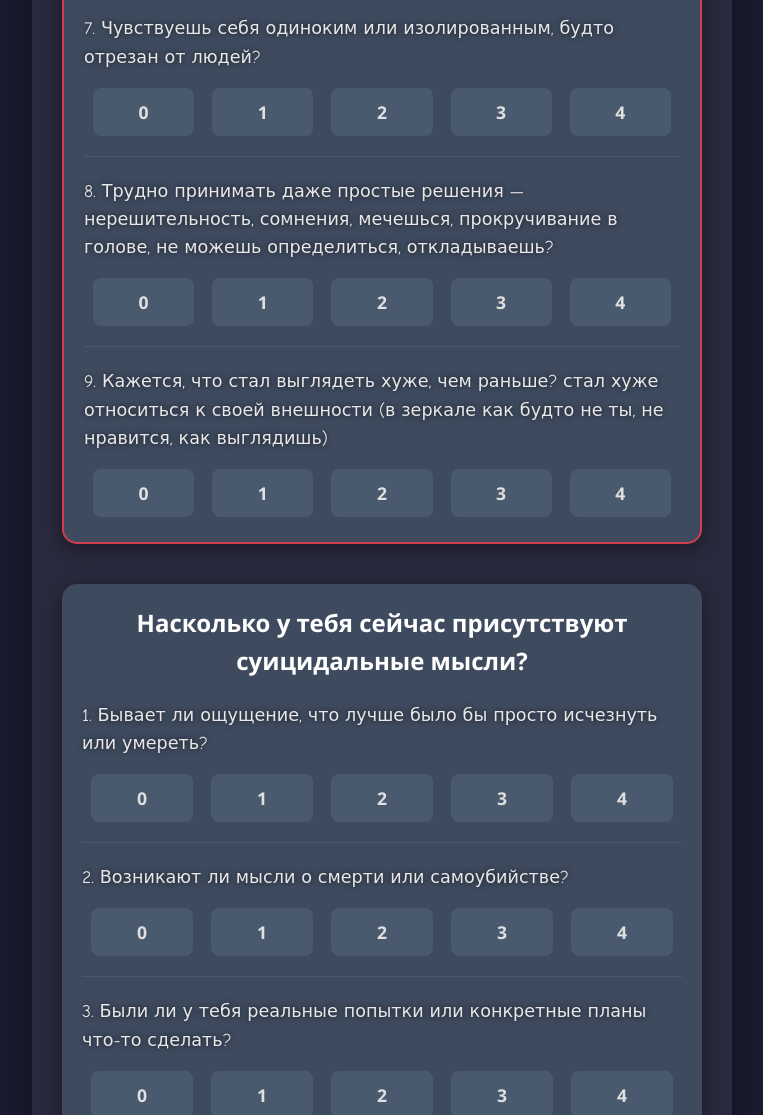
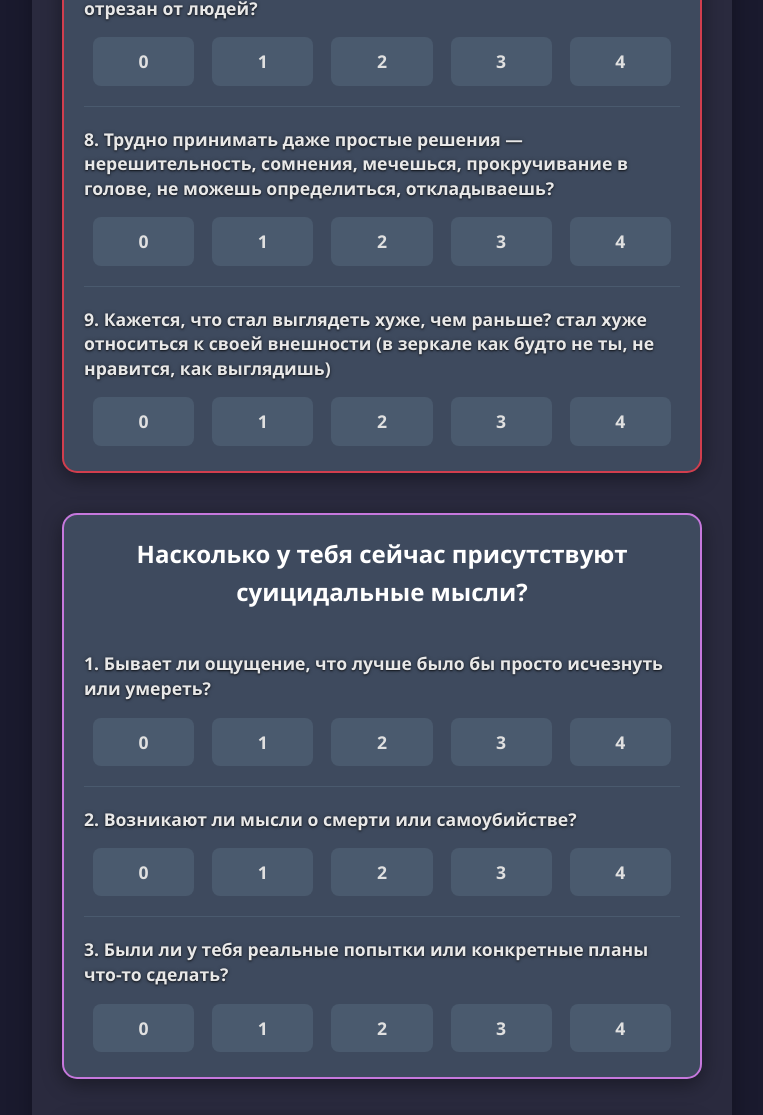
Before and after one commit to rollpk/mood-test, a plain HTML site: page index.html in a window 1280 px wide. Shown: the part 1685-2800 px from the top of the page, without its empty margins (258-1021 px from the left). Drawn offline with Linux system fonts and the light colour scheme.

Commit message:
Update index.html

```diff
--- a/index.html
+++ b/index.html
@@ -26,6 +26,7 @@
 
             /* Цвета границ для разных секций */
             --border-color-dep: #D13E4E; /* Депрессия */
+            --border-color-sui: #c678dd; /* Суицидальные мысли */
             --border-color-anx: #FFA500; /* Тревога (оранжевый) */
             --border-color-anger: #FF4500; /* Злость (оранжево-красный) */
             --border-color-happy: #50C878; /* Счастье (изумрудно-зеленый) */
@@ -45,6 +46,7 @@
             margin: 0;
             padding: 0;
             line-height: 1.6;
+
         }
         .container {
             max-width: 700px;
@@ -69,12 +71,12 @@
         h2 {
             font-size: 1.5rem;
             margin-top: 0;
-            margin-bottom: 20px;
+            margin-bottom: 40px;
         }
         .instructions {
             text-align: center;
             font-style: ;
-            margin-bottom: 2px;
+            margin-bottom: 9px;
             opacity: 0.8;
         }
         .question-section {
@@ -83,6 +85,7 @@
             padding: 20px;
             margin-top: 40px;
             box-shadow: 0 5px 20px rgba(0, 0, 0, 0.4);
+
         }
 
 
@@ -110,8 +113,13 @@
 
         /* Привязка цветов границ к секциям через data-category атрибут */
         .question-section[data-category="depression"] { border: 2px solid var(--border-color-dep); }
+      .question-section[data-category="suicidal"] {
+    border: 2px solid var(--border-color-sui);
+}
+
         .question-section[data-category="anxiety"] { border: 2px solid var(--border-color-anx); }
         .question-section[data-category="anger"] { border: 2px solid var(--border-color-anger); }
+      .question-section[data-category="sui"] { border: 2px solid var(--border-color-sui); }
         .question-section[data-category="happiness"] { border: 2px solid var(--border-color-happy); }
         .question-section[data-category="physical"] { border: 2px solid var(--border-color-phys); }
         .question-section[data-category="relationships"] { border: 2px solid var(--border-color-rel); }
@@ -132,16 +140,17 @@
             padding-bottom: 0;
         }
        .question-text {
-             font-family: 'Comic Sans MS', 'Comic Sans', cursive;
+    font-weight: 600;                  /* чуть жирнее, чтобы выделялся */
     margin-bottom: 12px;
     display: block;
-            color: #e8e8e8;
+    color: #e8e8e8;                    /* светлый текст на тёмном фоне */
     font-size: 1.1rem;
+    line-height: 1.4;                  /* чуть больше пространства между строк */
     text-shadow:
-  0 0 4px rgba(0, 0, 0, 0.4),
-  0 0 10px rgba(0, 0, 0, 0.25),
-  0 0 15px rgba(255, 255, 255, 0.05);
+        0 1px 2px rgba(0,0,0,0.7),    /* мягкая тень для глубины */
+        0 0 4px rgba(0,0,0,0.3);      /* лёгкий ореол для читаемости */
 }
+
         .radio-options {
             display: flex;
             justify-content: space-around;
@@ -177,6 +186,7 @@
             font-weight: bold;
             color: var(--text-color);
             transition: color 0.3s, transform 0.2s;
+
         }
 
 
```
Lines whose indentation alone changed are shown as unchanged.
